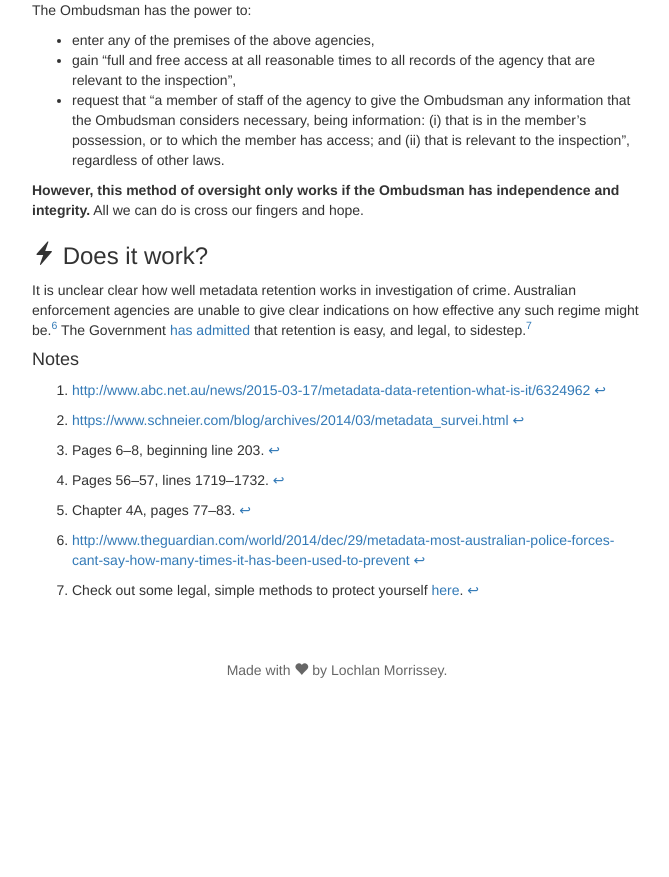
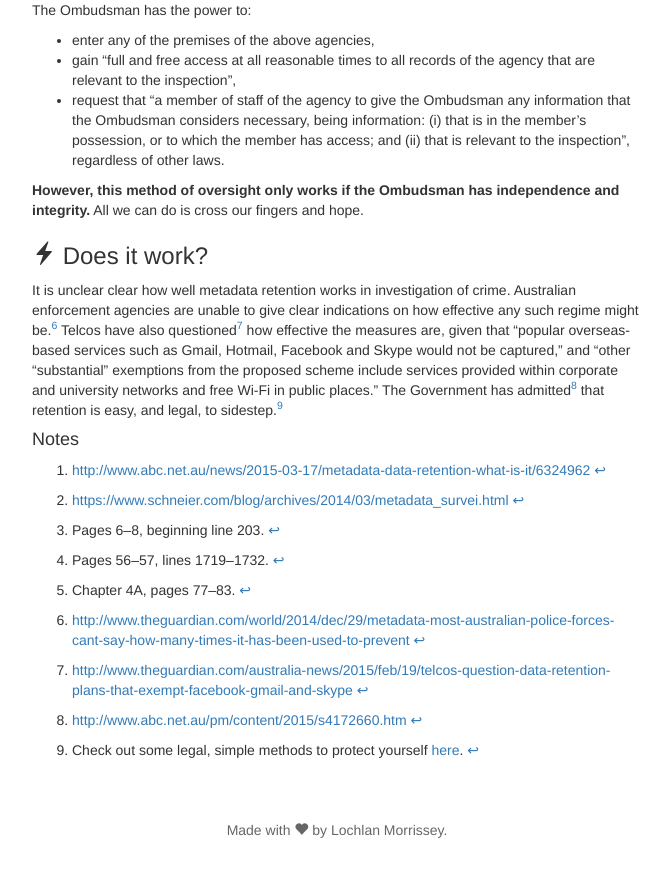
Before and after one commit to stragu/metametadata, a Jekyll site: the page built from law.md, in a window 1280 px wide and 900 px high, scrolled down 2375 px. Shown: the top 877 px of the window, without its empty margins (303-972 px from the left). Built offline with Jekyll 4.4.1, drawn with Linux system fonts in a browser that asks for light colours; nearby versions of some CDN libraries; before the commit the page ends 3115 px from its top, so only the background shows below that.

Commit message:
Admission by the government moved to footnote. Link to telco.

```diff
--- a/law.md
+++ b/law.md
@@ -150,7 +150,9 @@ our fingers and hope.
 ### <span class="glyphicon glyphicon-flash"></span> Does it work?<a name="work"></a>
 It is unclear clear how well metadata retention works in investigation of crime. Australian enforcement agencies
 are unable to give clear indications on how effective any such regime might be.[^effectiveness]
-The Government [has admitted](http://www.abc.net.au/pm/content/2015/s4172660.htm) that
+Telcos have also questioned[^telcos] how effective the measures are, given that "popular overseas-based services such as Gmail, Hotmail, Facebook and Skype would not be captured," and
+"other “substantial” exemptions from the proposed scheme include services provided within corporate and university networks and free Wi-Fi in public places."
+The Government has admitted[^admission] that
 retention is easy, and legal, to sidestep.[^sidestep]
 
 #### Notes
@@ -161,3 +163,5 @@ retention is easy, and legal, to sidestep.[^sidestep]
 [^sidestep]: Check out some legal, simple methods to protect yourself [here](/protect/).
 [^effectiveness]: [http://www.theguardian.com/world/2014/dec/29/metadata-most-australian-police-forces-cant-say-how-many-times-it-has-been-used-to-prevent](http://www.theguardian.com/world/2014/dec/29/metadata-most-australian-police-forces-cant-say-how-many-times-it-has-been-used-to-prevent)
 [^schneier]: [https://www.schneier.com/blog/archives/2014/03/metadata_survei.html](https://www.schneier.com/blog/archives/2014/03/metadata_survei.html)
+[^telcos]: [http://www.theguardian.com/australia-news/2015/feb/19/telcos-question-data-retention-plans-that-exempt-facebook-gmail-and-skype](http://www.theguardian.com/australia-news/2015/feb/19/telcos-question-data-retention-plans-that-exempt-facebook-gmail-and-skype)
+[^admission]: [http://www.abc.net.au/pm/content/2015/s4172660.htm](http://www.abc.net.au/pm/content/2015/s4172660.htm)
```
